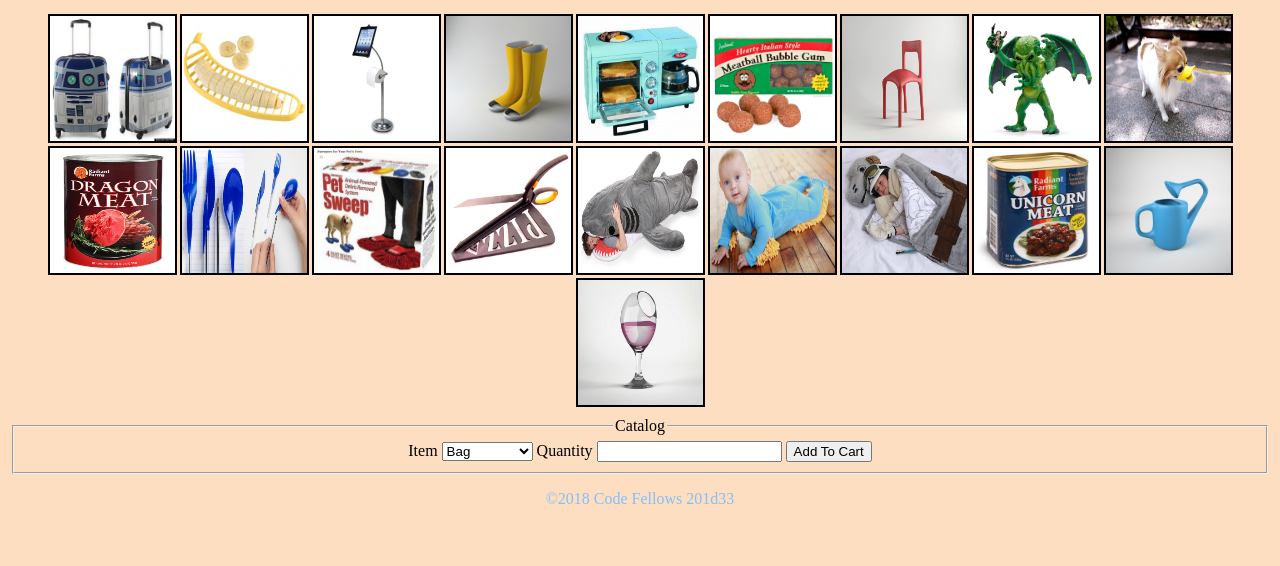
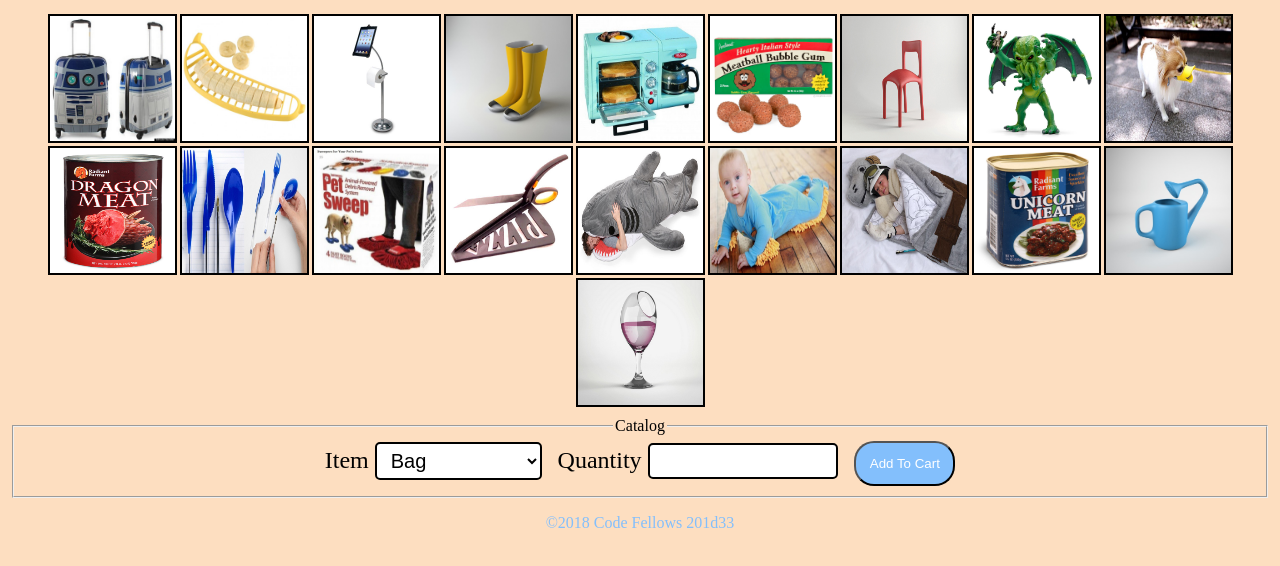
Before and after one commit to tyler-bennett52/201-lab-14, a plain HTML site: page index.html in a window 1280 px wide. Shown: the part 128-694 px from the top of the page. Drawn offline with Linux system fonts and the light colour scheme.

Commit message:
finishing touches, style cart

```diff
--- a/css/home.css
+++ b/css/home.css
@@ -62,7 +62,10 @@ form {
   width: 20%;
   text-align: center;
   margin: 0 auto;
-  border: 2px black solid;
+  border: 2px hsla(210, 95%, 65%, 1) solid;
+  border-radius: 10px;
+  margin-bottom: 10px;
+  box-shadow: rgba(100, 100, 111, 0.2) 0px 7px 29px 0px;
 }
 
 footer {
@@ -70,3 +73,42 @@ footer {
   height: 3vh;
   color: hsla(210, 95%, 75%, 1);
 }
+
+select {
+  width: 30%;
+  background-color: white;
+  min-width: 15ch;
+  max-width: 100px;
+  border: 2px solid black;
+  border-radius: 0.25em;
+  padding: 0.25em 0.5em;
+  font-size: 1.25rem;
+  cursor: pointer;
+  line-height: 1.1;
+}
+
+input[type= 'number'] {
+  width: 30%;
+  background-color: white;
+  min-width: 15ch;
+  max-width: 100px;
+  border: 2px solid black;
+  border-radius: 0.25em;
+  padding: 0.25em 0.5em;
+  font-size: 1.25rem;
+  cursor: pointer;
+  line-height: 1.1;
+}
+
+input[type= 'submit'] {
+  padding: 1em;
+  background-color: hsla(210, 95%, 75%, 1);
+  border-radius: 20px;
+  color: white;
+
+}
+
+label {
+  font-size: 1.5rem;
+  margin-right: 10px;
+}
--- a/js/catalog.js
+++ b/js/catalog.js
@@ -83,7 +83,7 @@ for (let product of state.allProducts) {
   productImg.classList.add('product-img');
   productImg.src = product.filePath;
   imgHolder.appendChild(productImg);
-  addEventListener('click', (e) => {
+  productImg.addEventListener('click', (e) => {
     event.target.classList.toggle('big');
   });
 }
```
Also changed, not shown: 1 other file.
